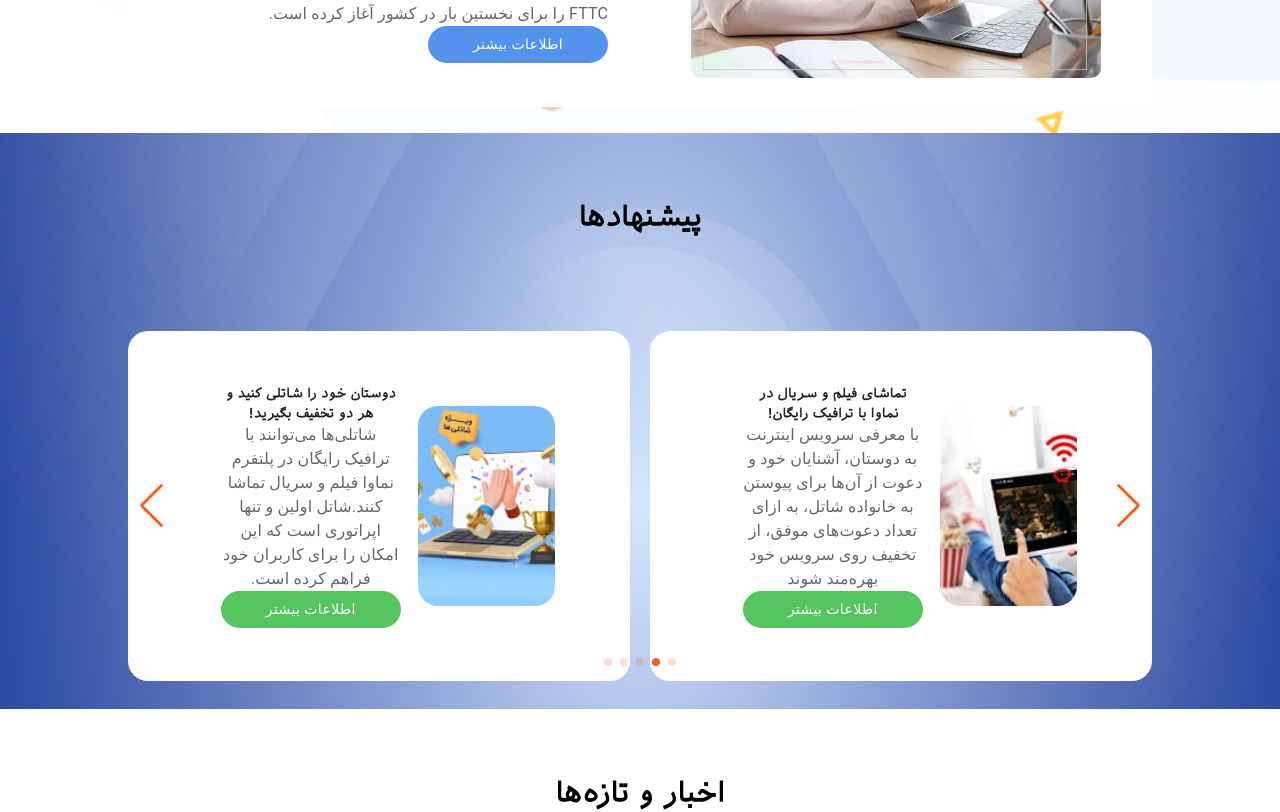
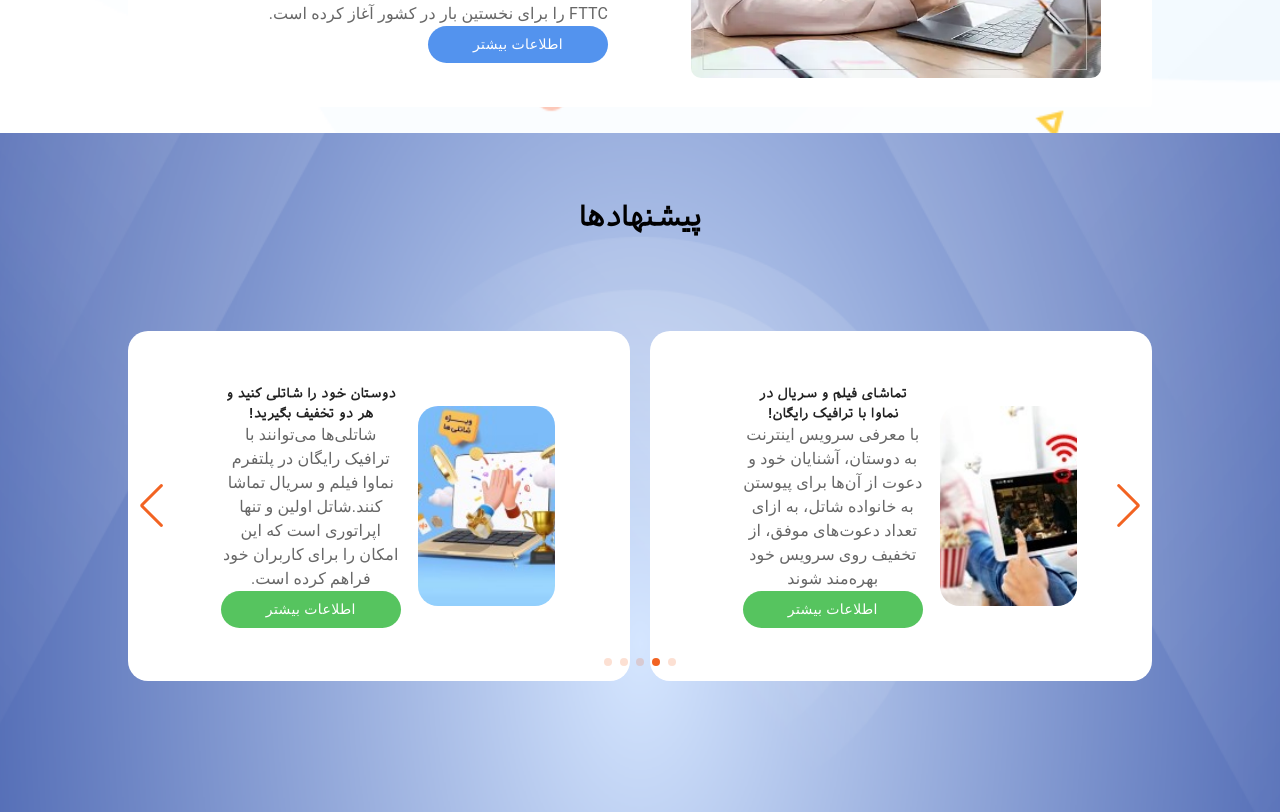
Before and after one commit to SabaAsgarian/ShatelPersianSite, a Next.js app: page / in a window 1280 px wide. Shown: the part 2180-2992 px from the top of the page. Built offline with nearby package versions, Linux system fonts and the light colour scheme.

Commit message:
Update page.jsx

```diff
--- a/src/app/page.jsx
+++ b/src/app/page.jsx
@@ -106,12 +106,12 @@
         </Box>
       </Box>
       {/* fifth///////////////////////////////////////////// */}
-      <Box sx={{ height: 'auto', width: '100%', }} className='fifth'>
+      <Box sx={{ minHeight: {xs:"70vh",md:"80vh",lg:"100vh"},maxHeight:"auto", width: '100%', }} className='fifth'>
         <Box sx={{ display: 'flex', justifyContent: 'center', alignContent: 'center', height: '20%' }} className="">
           <h1 className='font-is text-[28px] text-black font-extrabold my-[5%]'>پیشنهادها</h1>
         </Box>
         <Box sx={{ display: 'flex', justifyContent: 'center', alignContent: 'center' }}>
-          <Box sx={{ display: 'flex', justifyContent: 'center', alignContent: 'center', width: '80%', height: '100%' }} className="my-7">
+          <Box sx={{ display: 'flex', justifyContent: 'center', alignContent: 'center', width: '80%', height: '100%' ,marginBottom:"2%"}} className="my-7">
             <SecondSwiper />
           </Box>
         </Box>
```
